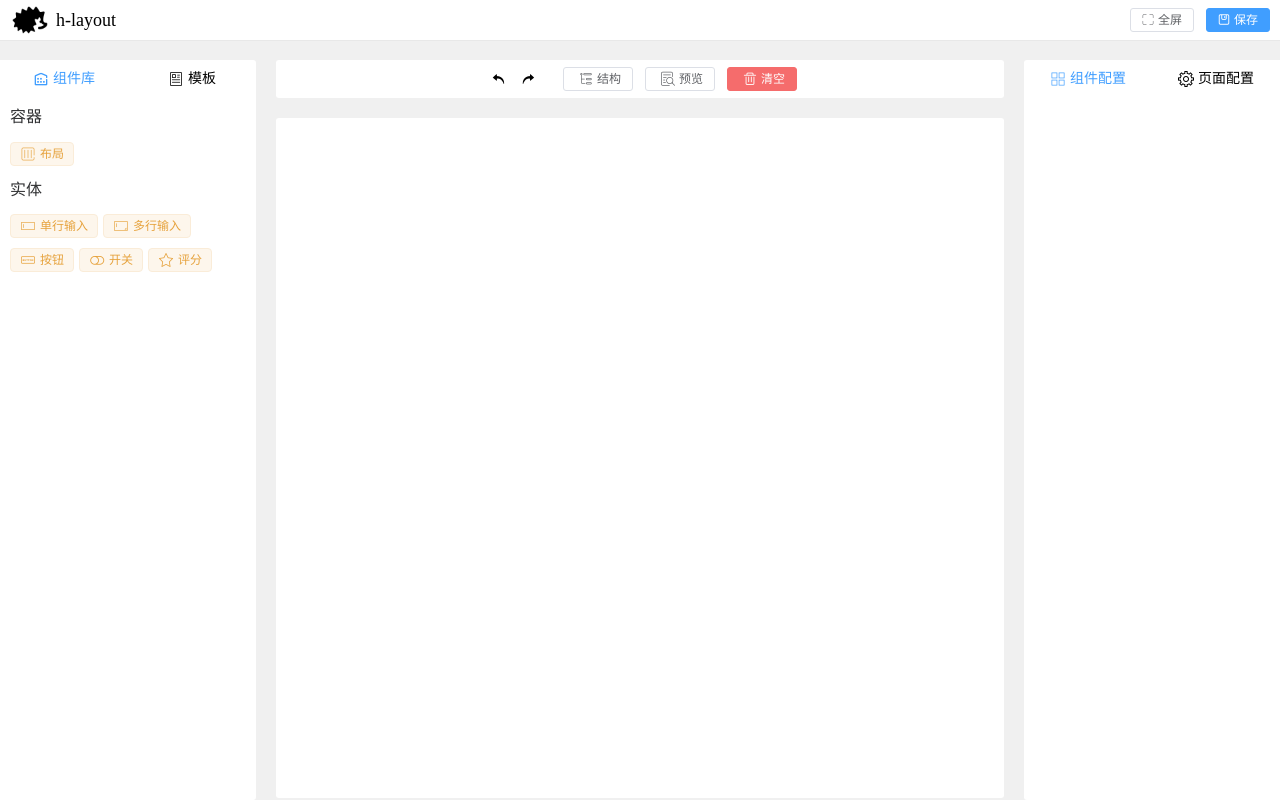
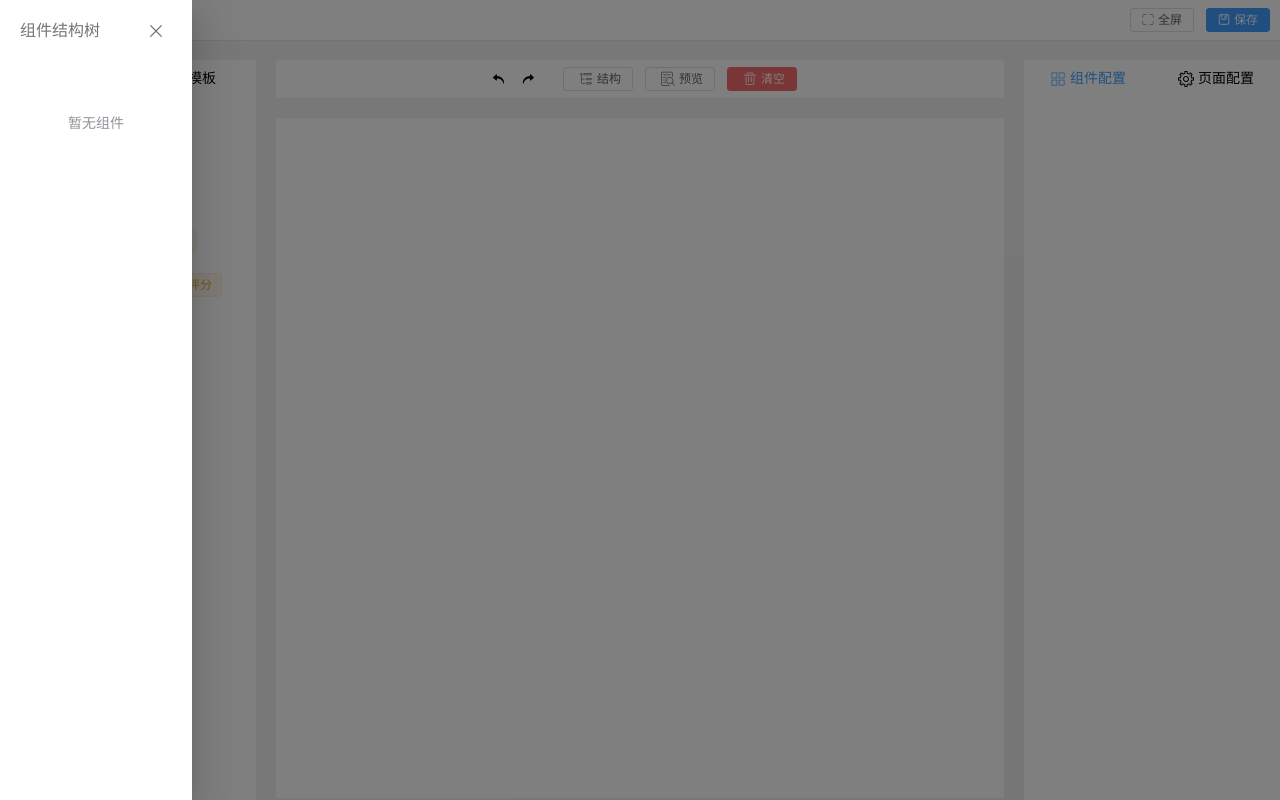
Before and after one commit to illusionnnn/h-layout, a Vue app: page / in a window 1280 px wide. Both pictures are taken after a click on the button "结构". Built offline with nearby package versions, Linux system fonts and the light colour scheme.

Commit message:
[feat]: add structure tree

```diff
--- a/components.d.ts
+++ b/components.d.ts
@@ -35,6 +35,7 @@ declare module '@vue/runtime-core' {
     IconDialog: typeof import('./src/components/IconDialog.vue')['default']
     IconsDialog: typeof import('./src/components/IconsDialog.vue')['default']
     InputWidget: typeof import('./src/components/form-widget/InputWidget.vue')['default']
+    StructureTree: typeof import('./src/components/StructureTree.vue')['default']
     UnikeyEditor: typeof import('./src/components/form-widget/field-widget/UnikeyEditor.vue')['default']
     UniquekeyEditor: typeof import('./src/components/form-widget/field-widget/UniquekeyEditor.vue')['default']
   }
--- /dev/null
+++ b/src/components/StructureTree.vue
@@ -0,0 +1,63 @@
+<!--
+ * @Description:
+ * @Author: Hedgehog96
+ * @Date: 2022-08-11 10:52:21
+ * @LastEditors: Hedgehog96
+ * @LastEditTime: 2022-08-11 17:37:12
+-->
+<template>
+    <el-drawer
+        :model-value="props.open"
+        direction="ltr"
+        size="15%"
+        title="组件结构树"
+        :before-close="handleClose"
+    >
+        <el-tree
+            :key="props.nodeKey"
+            default-expand-all
+            node-key="uniqueKey"
+            empty-text="暂无组件"
+            :data="componentsStore.components"
+            :props="defaultProps"
+            :highlight-current="true"
+            :current-node-key="props.nodeKey"
+            @node-click="handleNodeClick"
+        />
+    </el-drawer>
+</template>
+
+<script setup lang="ts">
+import { defineProps, defineEmits, inject } from 'vue';
+import { ElDrawer, ElTree } from 'element-plus';
+import { useComponentsStore } from "@/store/components";
+import { ComponentConfig } from '@/config/interfaces';
+
+const props = defineProps({
+    open: {
+        type: Boolean,
+        default: false
+    },
+    nodeKey: {
+        type: String,
+        default: ''
+    }
+});
+const emits = defineEmits(['close']);
+const defaultProps = {
+    children: 'children',
+    label: 'uniqueKey',
+};
+
+const componentsStore = useComponentsStore();
+const handleClose = (done: () => void) => {
+    done();
+    emits('close');
+};
+
+const EVENT_BUS: any = inject("eventBus");
+const handleNodeClick = (c: ComponentConfig) => {
+    EVENT_BUS.emit("changeComponentId", c.id);
+    EVENT_BUS.emit("clickComponent", c);
+};
+</script>
--- a/src/views/l-aside/HComponents.vue
+++ b/src/views/l-aside/HComponents.vue
@@ -3,7 +3,7 @@
  * @Author: Hedgehog96
  * @Date: 2022-05-09 15:33:03
  * @LastEditors: Hedgehog96
- * @LastEditTime: 2022-08-10 18:31:16
+ * @LastEditTime: 2022-08-11 16:26:23
 -->
 <template>
     <div class="h-components">
@@ -79,7 +79,7 @@ const handleCloneComponentsConfig = (d: ComponentConfig) => {
         flex-wrap: wrap;
 
         .h-components-drag-area-item {
-            margin: 5px;
+            margin: 10px;
             margin-left: 0;
             cursor: move;
 
--- a/src/views/main/HMainHeader.vue
+++ b/src/views/main/HMainHeader.vue
@@ -3,7 +3,7 @@
  * @Author: Hedgehog96
  * @Date: 2022-05-17 10:46:19
  * @LastEditors: Hedgehog96
- * @LastEditTime: 2022-07-21 18:28:16
+ * @LastEditTime: 2022-08-11 17:37:21
 -->
 <template>
     <div class="h-main-header">
@@ -20,7 +20,10 @@
             @click="componentsStore.redo()"
         />
         <div class="h-main-header-btns">
-            <el-button size="small">
+            <el-button
+                size="small"
+                @click="handleTree(true)"
+            >
                 <i class="iconfont icon-h-jiegou" />结构
             </el-button>
             <el-button size="small">
@@ -34,12 +37,32 @@
             </el-button>
         </div>
     </div>
+
+    <structure-tree
+        :open="opTree"
+        :node-key="currentNodeKey"
+        @close="handleTree(false)"
+    />
 </template>
 
 <script setup lang="ts">
+import { ref, inject } from 'vue';
+import StructureTree from '@/components/StructureTree.vue';
 import { useComponentsStore } from '@/store/components';
+import { ComponentConfig } from '@/config/interfaces';
 
 const componentsStore = useComponentsStore();
+
+const opTree = ref(false);
+const handleTree = (op: boolean) => {
+    opTree.value = op;
+};
+
+const currentNodeKey = ref('');
+const EVENT_BUS: any = inject("eventBus");
+EVENT_BUS.on("clickComponent", (elem: ComponentConfig) => {
+    currentNodeKey.value = elem.uniqueKey;
+});
 </script>
 
 <style lang="scss" scoped>
--- a/src/views/r-aside/HComponentConfig.vue
+++ b/src/views/r-aside/HComponentConfig.vue
@@ -3,7 +3,7 @@
  * @Author: Hedgehog96
  * @Date: 2022-05-11 14:08:14
  * @LastEditors: Hedgehog96
- * @LastEditTime: 2022-08-10 16:38:04
+ * @LastEditTime: 2022-08-11 11:29:09
 -->
 <template>
     <div
@@ -71,6 +71,8 @@
         <el-dialog
             v-model="state.showEditor"
             title="事件处理"
+            :close-on-click-modal="false"
+            :close-on-press-escape="false"
             :before-close="handleClose"
         >
             <el-alert
@@ -125,7 +127,11 @@ EVENT_BUS.on("clickComponent", (elem: ComponentConfig) => {
     state.currentElem = elem;
 });
 
-const state: { currentElem: any, activeNames: string, code: string; currentEventName: string; showEditor: boolean } = reactive({
+const state: {
+    currentElem: any, activeNames: string,
+    code: string, currentEventName: string,
+    showEditor: boolean
+    } = reactive({
         activeNames: "common",
         code: '',
         currentEventName: '',
```
Lines whose indentation alone changed are shown as unchanged.
